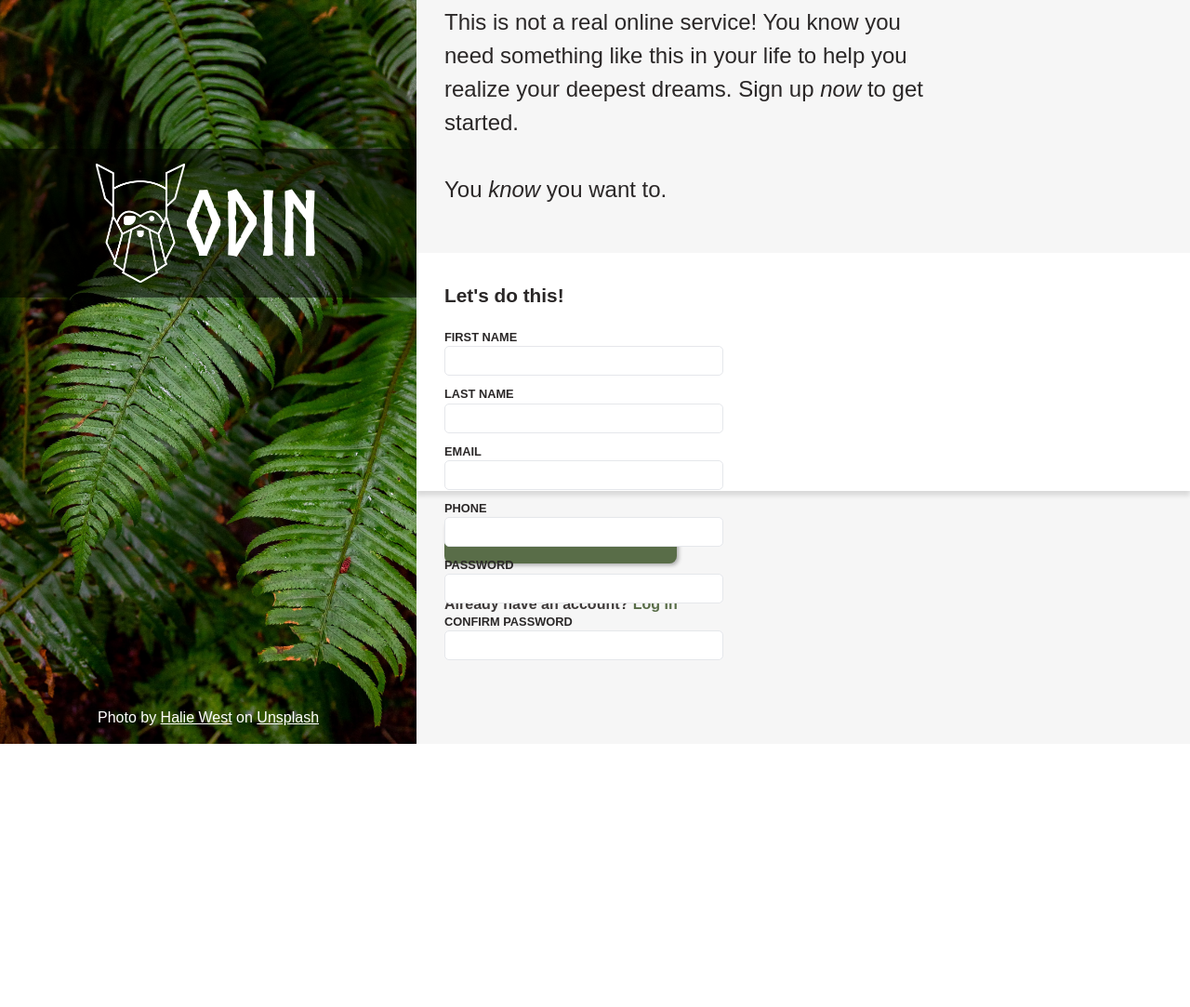
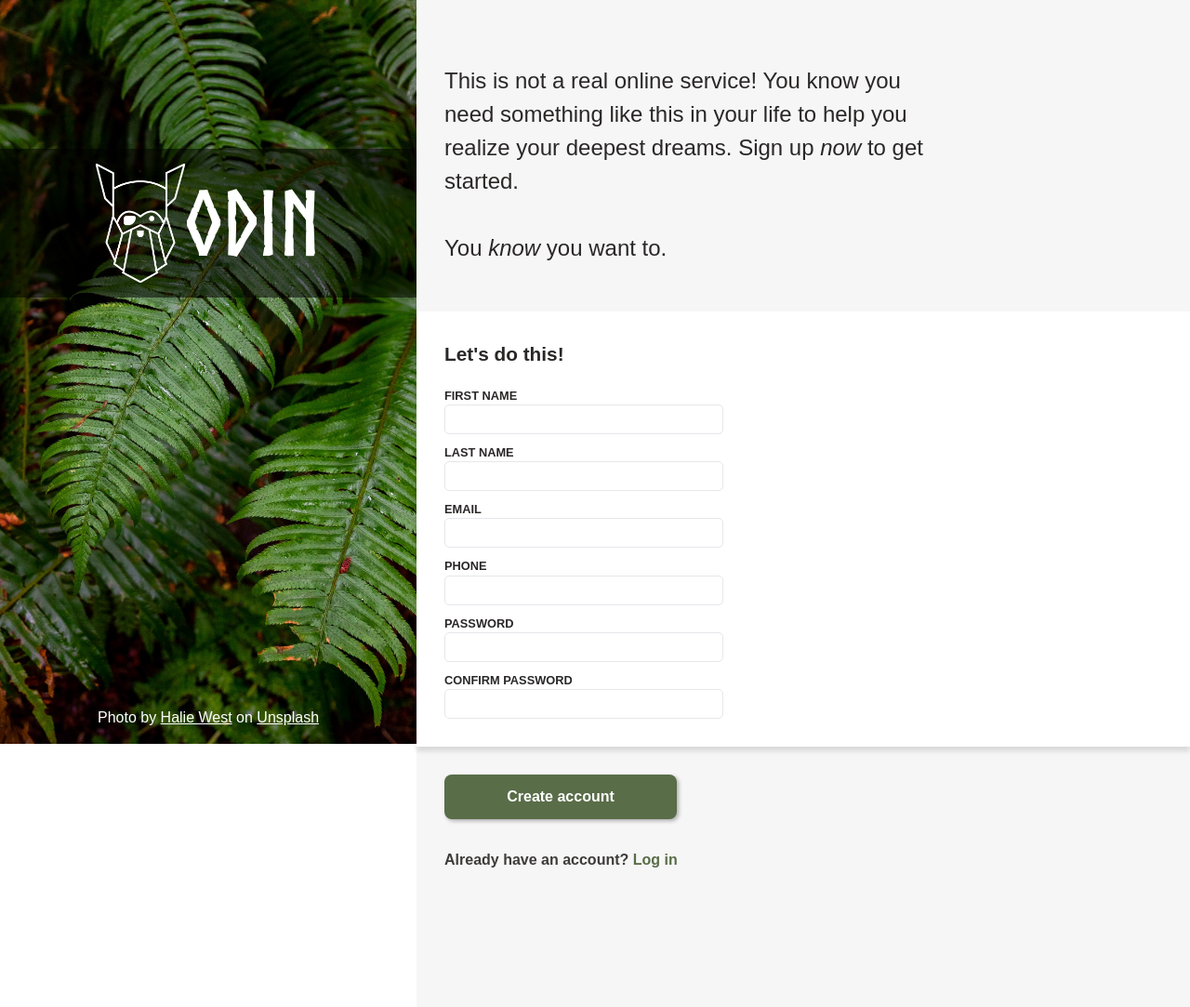
Before and after one commit to DainiusS/sign-up-form, a plain HTML site: page index.html in a window 1280 px wide. Shown: the whole page at 93% size. Before the commit the page ends 800 px from the top, so only its background shows below. Drawn offline with Linux system fonts and the light colour scheme.

Commit message:
Fixed ovrelapping

```diff
--- a/styles/style.css
+++ b/styles/style.css
@@ -36,6 +36,7 @@ body{
     background-size: cover;
     background-position: center;
     position: relative;
+    align-self: stretch;
 }
 
 .logo-area {
@@ -61,7 +62,7 @@ body{
 }
 
 .right {
-    height: 100%;
+    height: auto;
     width: 65%;
     min-width: 345px;
     background-color: white;
@@ -86,6 +87,7 @@ body{
 }
 
 .top p {
+    padding-top: 5%;
     font-size: 1.5rem;
     max-width: 70%;
 }
@@ -181,6 +183,7 @@ a, a:visited, a:hover {
 }
 
 .bottom p {
+    padding-bottom: 15%;
     font-size: 1rem;
     font-weight: 600;
     color: rgb(63, 59, 59);
```
